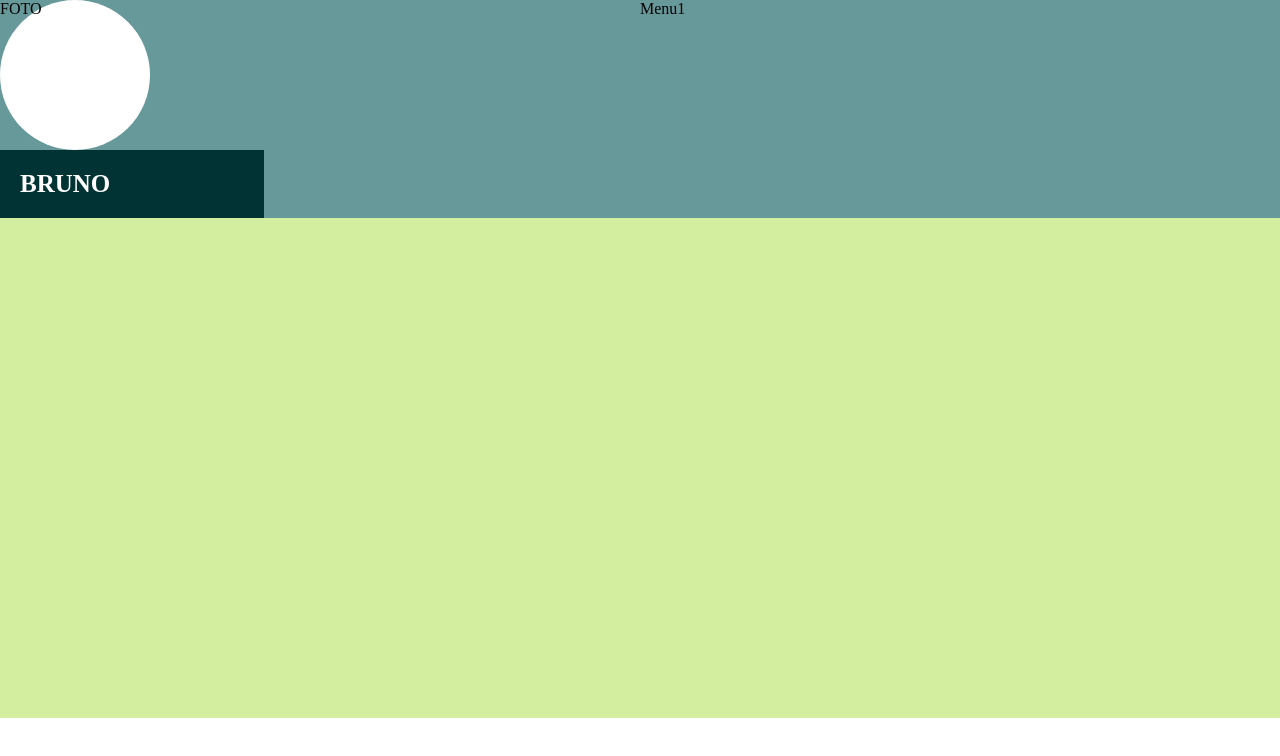
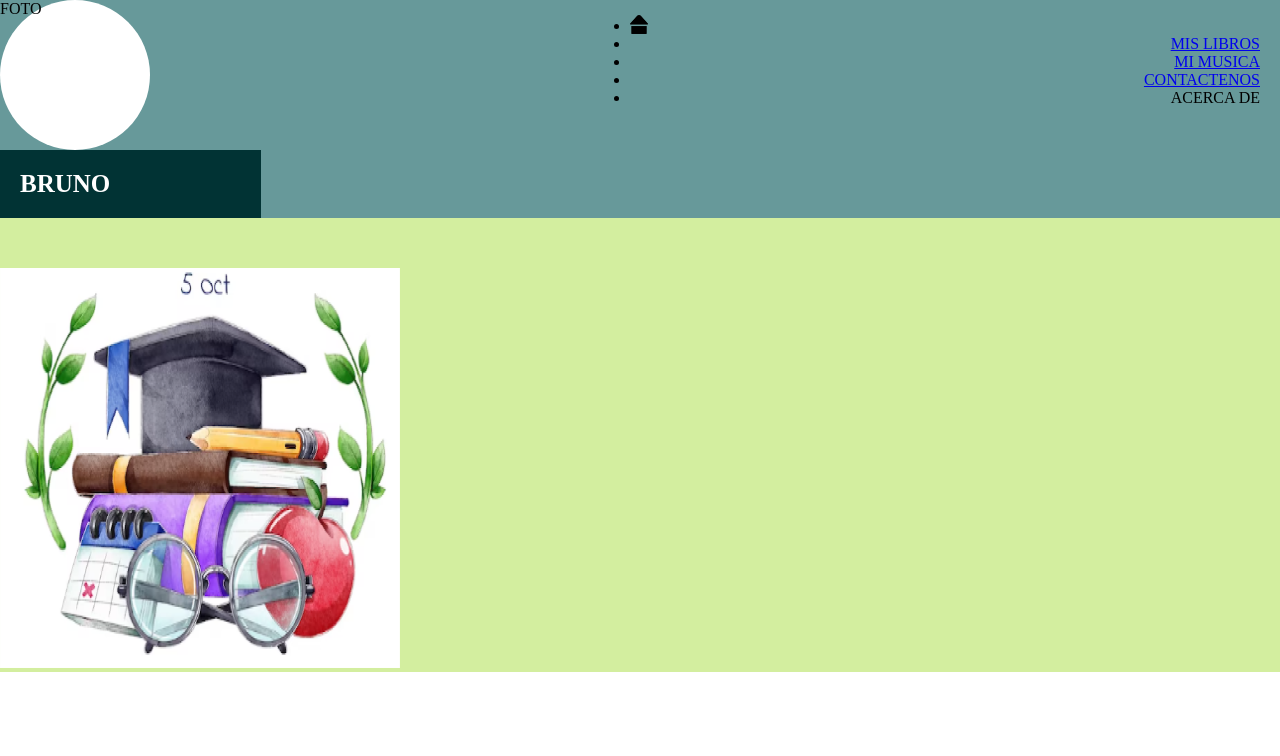
Before and after one commit to ytd8i987ttg/Mi-proyecto-1-2023-v, a plain HTML site: page index.html in a window 1280 px wide. Drawn offline with Linux system fonts and the light colour scheme.

Commit message:
todosunoscracks

```diff
--- a/css/estilo.css
+++ b/css/estilo.css
@@ -9,8 +9,9 @@ margin: 0;
 }
 #cuerpo_Contenido{
     width: 100%;
-    height: 500px;
     background-color: #d3ee9f;
+    display: flex;
+    padding-top: 50px;
 }
 footer{
     width: 100%;
@@ -29,6 +30,8 @@ footer{
 }
 #CabeceraMenu{
     flex: 70%;
+    margin: 15px 20px 0 0;
+    text-align: right;
 }
 #Nombre_Rectangulo{
     background-color: #013334;
@@ -39,3 +42,15 @@ footer{
     text-transform: uppercase;
     font-weight: bold;
 }
+#logoinicio{
+    background-image: url("../img/Recurso\ 7.png");
+    padding: 2px 0 0 18px;
+    background-size: 18px;
+    background-repeat: no-repeat;
+}
+#cuerpo_imagen{
+    flex: 40%;
+}
+#cuerpodetalle{
+    flex: 60%;
+}
--- a/index.html
+++ b/index.html
@@ -4,7 +4,7 @@
     <meta charset="UTF-8">
     <meta name="viewport" content="width=device-width, initial-scale=1.0">
     <link rel="stylesheet" href="css/estilo.css">
-    <title>Documento👻</title>
+    <title>PAGINAREPROOO👻</title>
 </head>
 <body>
     <!--Aqui colocamos el div del menu de cabesera-->
@@ -14,12 +14,23 @@
             <div id="Nombre_Rectangulo">BRUNO</div>
         </div>
         <div id="CabeceraMenu">
-            Menu1
+            <ul>
+                <li id="logoinicio"><a href="#"></a></li>
+                <li><a href="#">MIS LIBROS</a></li>
+                <li><a href="#">MI MUSICA</a></li>
+                <li><a href="#">CONTACTENOS</a></li>
+                <li><a href="#"></a>ACERCA DE</li>
+            </ul>
         </div>
     </div>
     <!--aqui se coloca el cuerpo del index-->
     <div id="cuerpo_Contenido">
-
+        <div id="cuerpo_imagen">
+            <div id="borderimagen">
+                <img src="img/Recurso 1.png" height="400" width="400">
+            </div>
+        </div>
+        <div id="cuerpodetalle"></div>
     </div>
     <!--aqui colocaremos el pie de la web-->
     <footer></footer>
```
